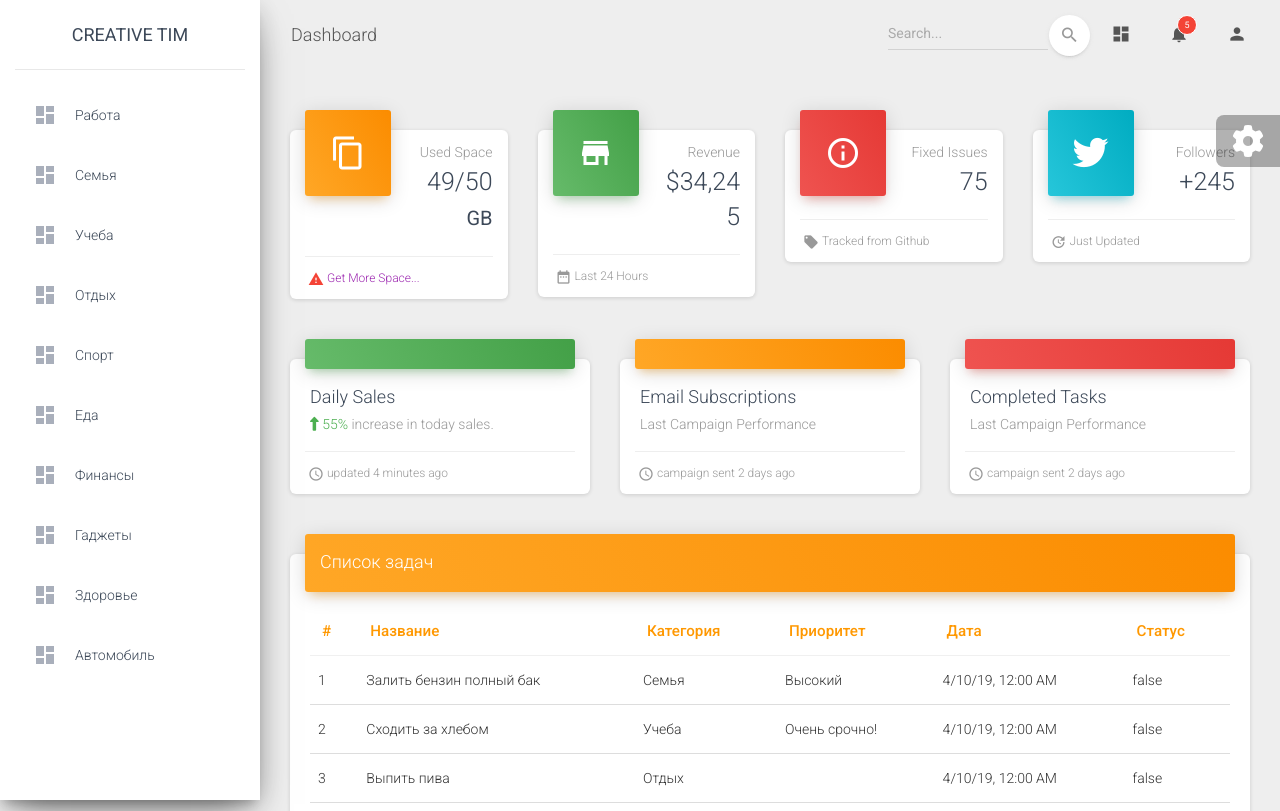
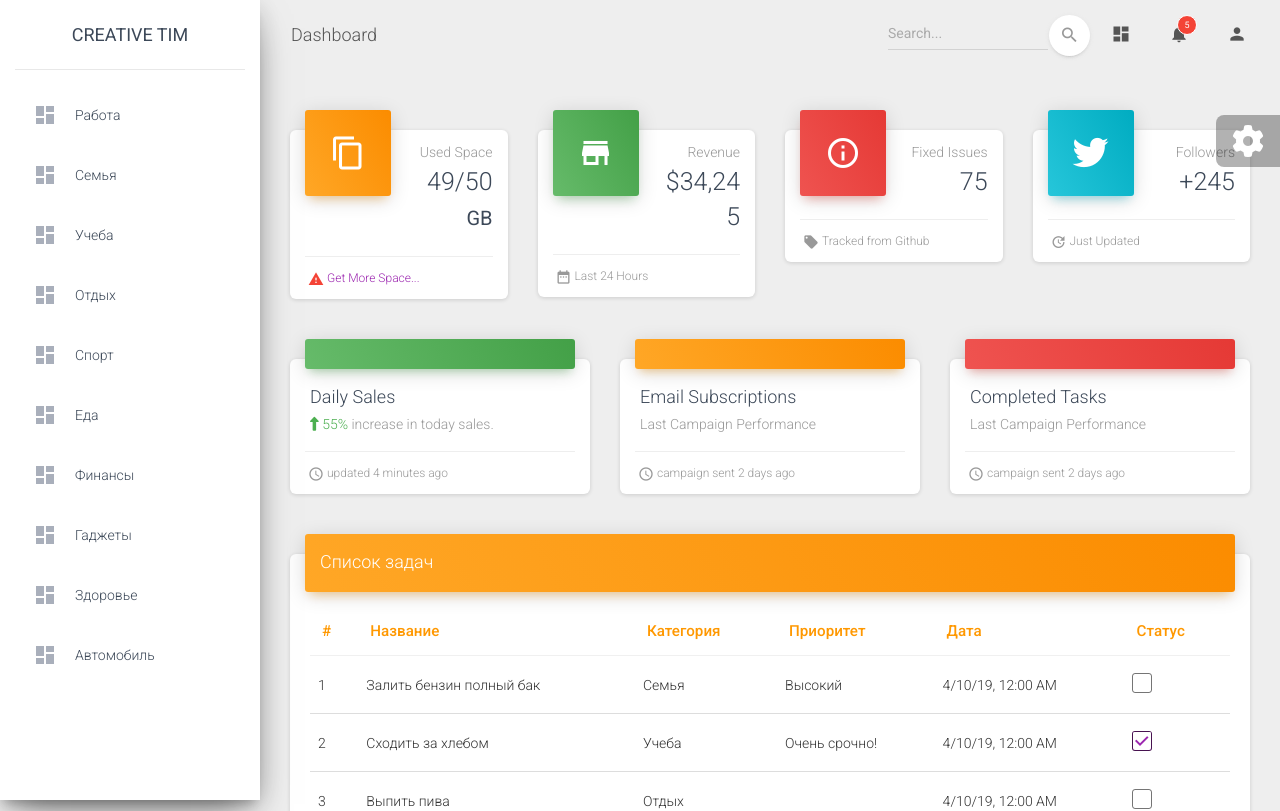
Before and after one commit to lambdahhh/todo-angular, an Angular app: page / in a window 1280 px wide. Shown: the top 811 px of the page. Built offline with nearby package versions, Linux system fonts and the light colour scheme.

Commit message:
checked status

```diff
--- a/src/app/data/TestData.ts
+++ b/src/app/data/TestData.ts
@@ -36,7 +36,7 @@
             id: 2,
             title: 'Сходить за хлебом',
             priority: TestData.priorities[3],
-            completed: false,
+            completed: true,
             category: TestData.categories[2],
             date: new Date('2019-04-10')
         },
@@ -52,7 +52,7 @@
             id: 4,
             title: 'Нарезать колбасу',
             priority: TestData.priorities[1],
-            completed: false,
+            completed: true,
             category: TestData.categories[1]
         },
         {
--- a/src/app/views/tasks/tasks.component.html
+++ b/src/app/views/tasks/tasks.component.html
@@ -22,7 +22,16 @@
                         <td>{{task.category?.title}}</td>
                         <td>{{task.priority?.title}}</td>
                         <td>{{task.date != null ? (task.date | date : 'short') : 'Без даты'}}</td>
-                        <td>{{task.completed}}</td>
+                        <td>
+                            <div class="form-check">
+                                <label class="form-check-label">
+                                    <input class="form-check-input" type="checkbox" value="" [checked]="task.completed">
+                                    <span class="form-check-sign">
+                                    <span class="check"></span>
+                                  </span>
+                                </label>
+                            </div>
+                        </td>
                     </tr>
                     </tbody>
                 </table>
```
